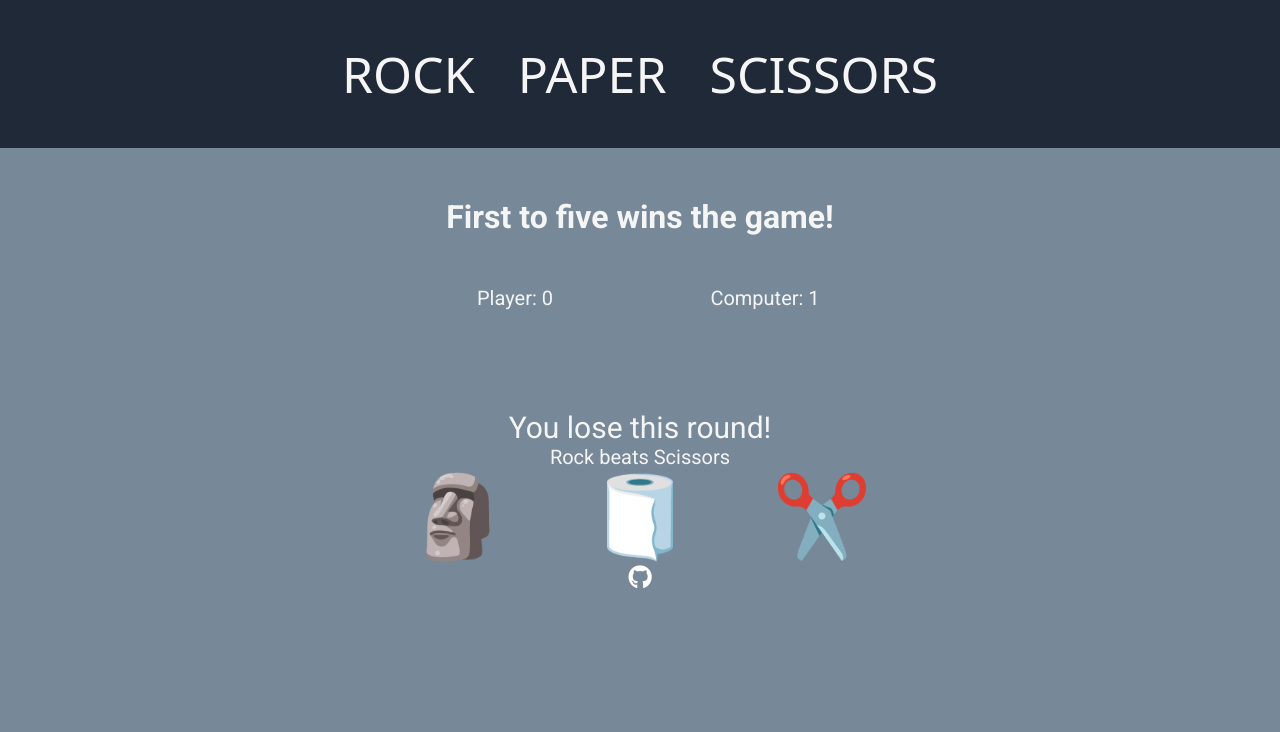
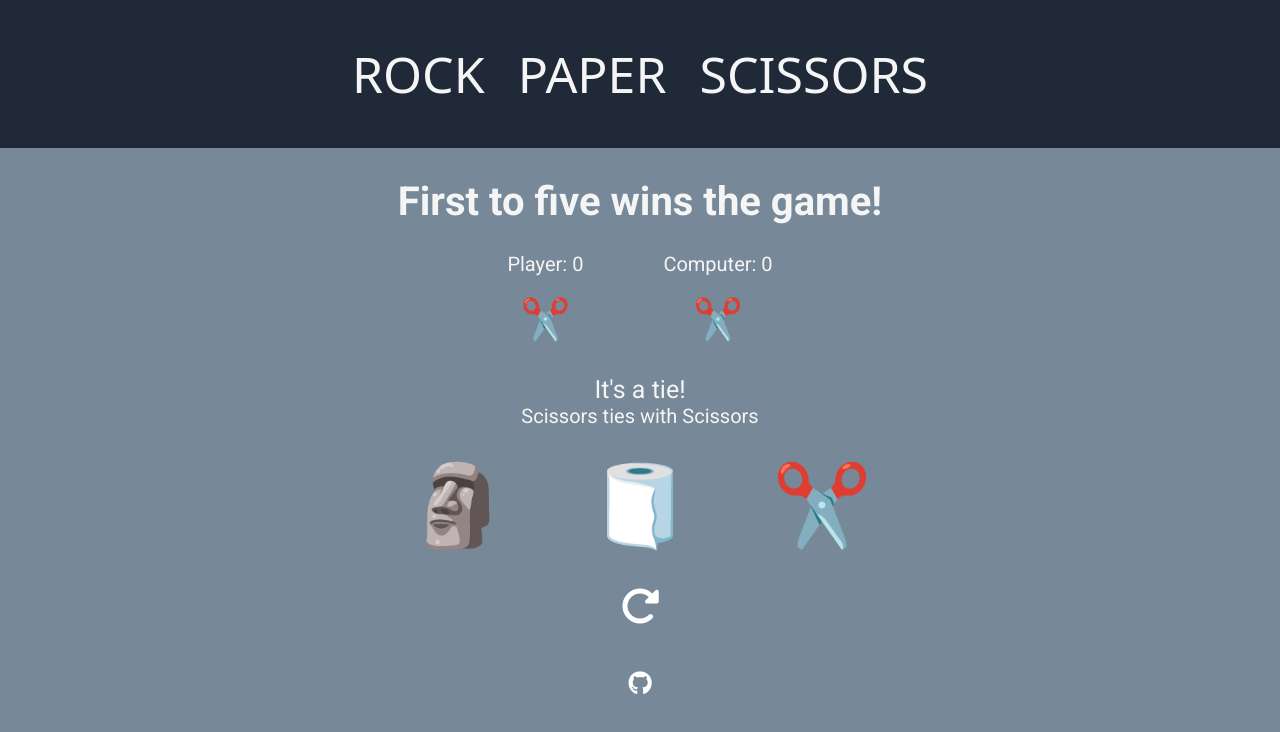
Before and after one commit to KO1122/rock-paper-scissors, a plain HTML site: page index.html in a window 1280 px wide. Both pictures are taken after a click on the button "✂️". Drawn offline with Linux system fonts and the light colour scheme.

Commit message:
Completed rock, paper, scissors game

```diff
--- a/index.html
+++ b/index.html
@@ -12,22 +12,28 @@
 <body>
     <div class="title">ROCK PAPER SCISSORS</div>
 
-    <h1>First to five wins the game!</h1>
+    <div class="heading">First to five wins the game!</div>
 
     <div class="results">
+        <div class="player-results">
             <div>
                 Player:
                 <span class="player-score">0</span>
             </div>
+            <div class="player-choice">?</div>
+        </div>
+
+        <div class="computer-results">
             <div>
                 Computer:
                 <span class="computer-score">0</span>
+            </div>
+            <div class="computer-choice">?</div>
         </div>
     </div>
 
     <div class="result-round"></div>
     <div class="result-matchup"></div>
-    <div class="result-game"></div>
 
     <div class="choices">
         <button class="choice" data-value="rock">🗿</button>
@@ -35,8 +41,14 @@
         <button class="choice" data-value="scissors">✂️</button>
     </div>
 
+    <div class="reset-button-center">
+        <button class="reset-button">
+            <i class="fa-solid fa-rotate-right"></i>
+        </button>
+    </div>
+
     <footer>
-        <a href="https://github.com/" target="_blank">
+        <a href="https://github.com/KO1122/rock-paper-scissors" target="_blank">
             <i class="fa-brands fa-github"></i>
         </a>
     </footer>
--- a/script.js
+++ b/script.js
@@ -1,23 +1,47 @@
 // Initialize scores
 let playerScore = 0;
 let computerScore = 0;
+const MAPPING = {
+    "rock": "🗿",
+    "paper": "🧻",
+    "scissors": "✂️"
+};
 
-// Player choices
+// Player choices and buttons
 const choices = document.querySelectorAll('[data-value]');
+const choicesButtons = document.querySelectorAll('.choices > button')
+const resetButton = document.querySelector('.reset-button')
 
 // Results to be displayed in web page
 const resPlayerScore = document.querySelector('.player-score');
 const resComputerScore = document.querySelector('.computer-score');
 const resRound = document.querySelector('.result-round');
 const resMatchup = document.querySelector('.result-matchup');
-const resGame = document.querySelector('.result-game');
+const resHeader = document.querySelector('.heading');
+
+const resPlayerChoice = document.querySelector('.player-choice');
+const resComputerChoice = document.querySelector('.computer-choice');
 
 // If a button is clicked, the game starts
 choices.forEach(choice => {
     choice.addEventListener('click', () => {
         const playerChoice = choice.dataset.value;
-        playRound(playerChoice);
+        playGame(playerChoice);
     })
+})
+
+// If reset button is clicked, the game is reset
+resetButton.addEventListener('click', () => {
+    playerScore = 0;
+    computerScore = 0;
+    resHeader.innerText = "First to five wins the game!";
+    resPlayerScore.innerText = 0;
+    resComputerScore.innerText = 0;
+    resPlayerChoice.innerText = "?";
+    resComputerChoice.innerText = "?";
+    resRound.innerText = "";
+    resMatchup.innerText = "";
+    enableButtons()
 })
 
 // Function to capitalize a word
@@ -33,8 +57,8 @@ function getComputerChoice() {
     return compChoices[randomizer];
 }
 
-// Function plays one round
-function playRound(playerchoice) {
+// Function plays one game
+function playGame(playerchoice) {
     const computerChoice = getComputerChoice();
     playerWinner = isWinnerRound(playerchoice, computerChoice);
 
@@ -59,6 +83,8 @@ function isWinnerRound(playerChoice, computerChoice) {
 
         resRound.innerText = playerTie;
         resMatchup.innerText = matchup;
+        resPlayerChoice.innerText = MAPPING[playerChoice];
+        resComputerChoice.innerText = MAPPING[computerChoice];
     }
 
     // If player beats computer
@@ -71,6 +97,8 @@ function isWinnerRound(playerChoice, computerChoice) {
 
         resRound.innerText = playerWin;
         resMatchup.innerText = matchup;
+        resPlayerChoice.innerText = MAPPING[playerChoice];
+        resComputerChoice.innerText = MAPPING[computerChoice];
         playerScore++;
         return "Win";
     }
@@ -85,6 +113,8 @@ function isWinnerRound(playerChoice, computerChoice) {
 
         resRound.innerText = playerLose;
         resMatchup.innerText = matchup;
+        resPlayerChoice.innerText = MAPPING[playerChoice];
+        resComputerChoice.innerText = MAPPING[computerChoice];
         computerScore++;
         return "Lose";
     }
@@ -95,16 +125,34 @@ function increaseScore (resScore) {
     resScore.innerText = parseInt(resScore.innerText) + 1;
 }
 
-// Function ends game and displays winner
+// Function ends game and displays if player wins or loses
 function showWinnerGame() {
 
     // Checks if player or computer wins the game
     if (playerScore === 5) {
-        resGame.innerText = "YOU WIN!";
+        resHeader.innerText = "YOU WIN!";
+        disableButtons()
     }
 
     else if (computerScore === 5) {
-        resGame.innerText = "YOU LOSE!";
+        resHeader.innerText = "YOU LOSE!";
+        disableButtons()
     }
 
 }
+
+// Function disables buttons
+function disableButtons() {
+    choicesButtons.forEach(button => {
+        button.disabled = true;
+        button
+    })
+}
+
+// Function enables buttons
+function enableButtons() {
+    choicesButtons.forEach(button => {
+        button.disabled = false;
+        button
+    })
+}
--- a/styles.css
+++ b/styles.css
@@ -7,20 +7,26 @@ body {
     margin: 0px;
 }
 
-h1 {
-    text-align: center;
-    margin: 50px;
-}
-
+/* ROCK PAPER SCISSORS */
 .title {
     background-color: #1F2937;
     text-align: center;
     font-size: 50px;
     font-family: system-ui;
     font-weight: 400;
-    word-spacing: 30px;
+    word-spacing: 20px;
     padding: 40px;
 }
+
+/* First to five wins the game! */
+.heading {
+    text-align: center;
+    margin-top: 30px;
+    font-size: 40px;
+    font-weight: bold;
+}
+
+/* Big rock, paper, scissors icons */
 .choices {
     display: flex;
     justify-content: center;
@@ -41,25 +47,67 @@ h1 {
 }
 
 .results {
-    display: grid;
+    display: flex;
     justify-content: center;
-    grid-template-columns: repeat(2, 250px);
-    justify-items: center;
     align-items: center;
+    height: 150px;
+    gap: 80px;
     font-size: 20px;
-    margin-bottom: 100px;
 }
 
+/* Score and mini choice icon */
+.player-results, .computer-results {
+    display: flex;
+    justify-content: center;
+    flex-direction: column;
+    gap: 20px;
+}
+
+/* Mini icons */
+.player-choice, .computer-choice {
+    font-size: 40px;
+    text-align: center;
+    min-height: 53px;
+}
+
+/* You win this round, you lose this round, it's a tie */
 .result-round {
     text-align: center;
-    font-size: 30px;
+    font-size: 25px;
+    min-height: 29px;
 }
 
+/* Rock, Paper, Scissors */
 .result-matchup {
     text-align: center;
     font-size: 20px;
+    min-height: 24px;
+    margin-bottom: 30px;
 }
 
+/* Reset button */
+.reset-button-center {
+    display: flex;
+    align-items: center;
+    justify-content: center;
+    margin-top: 30px;
+}
+
+.reset-button {
+    color: white;
+    background-color: lightslategray;
+    font-size: 40px;
+    border: none;
+    cursor: pointer;
+    transition: transform .5s ease-in-out;
+
+}
+
+.reset-button:hover {
+    transform: rotate(360deg);
+}
+
+/* Github icon */
 footer {
     text-align: center;
 }
@@ -68,6 +116,7 @@ footer {
     color: white;
     cursor: pointer;
     font-size: 24px;
+    margin-top: 40px;
 }
 
 .fa-github:hover {
```
Lines whose indentation alone changed are shown as unchanged.
